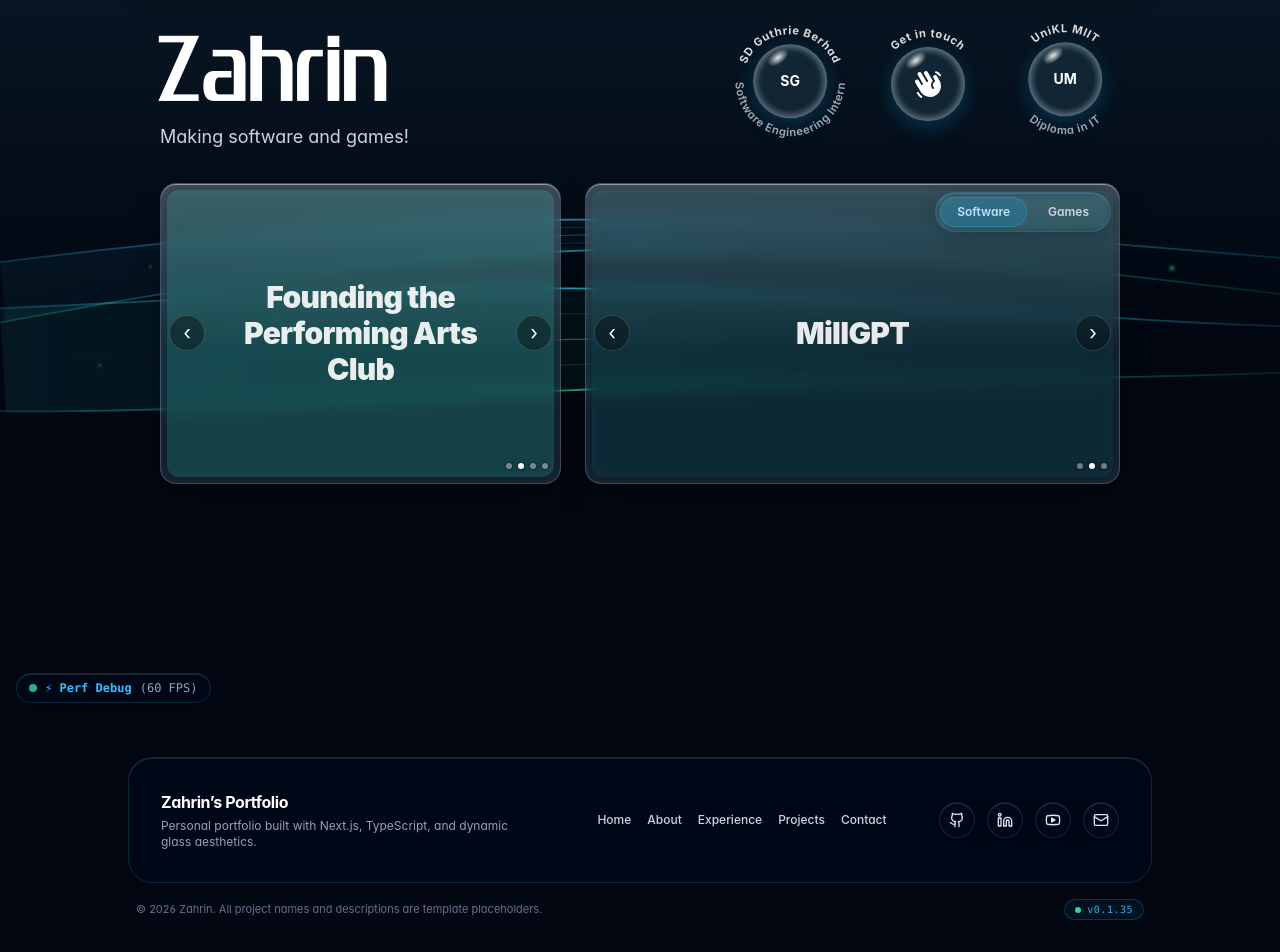
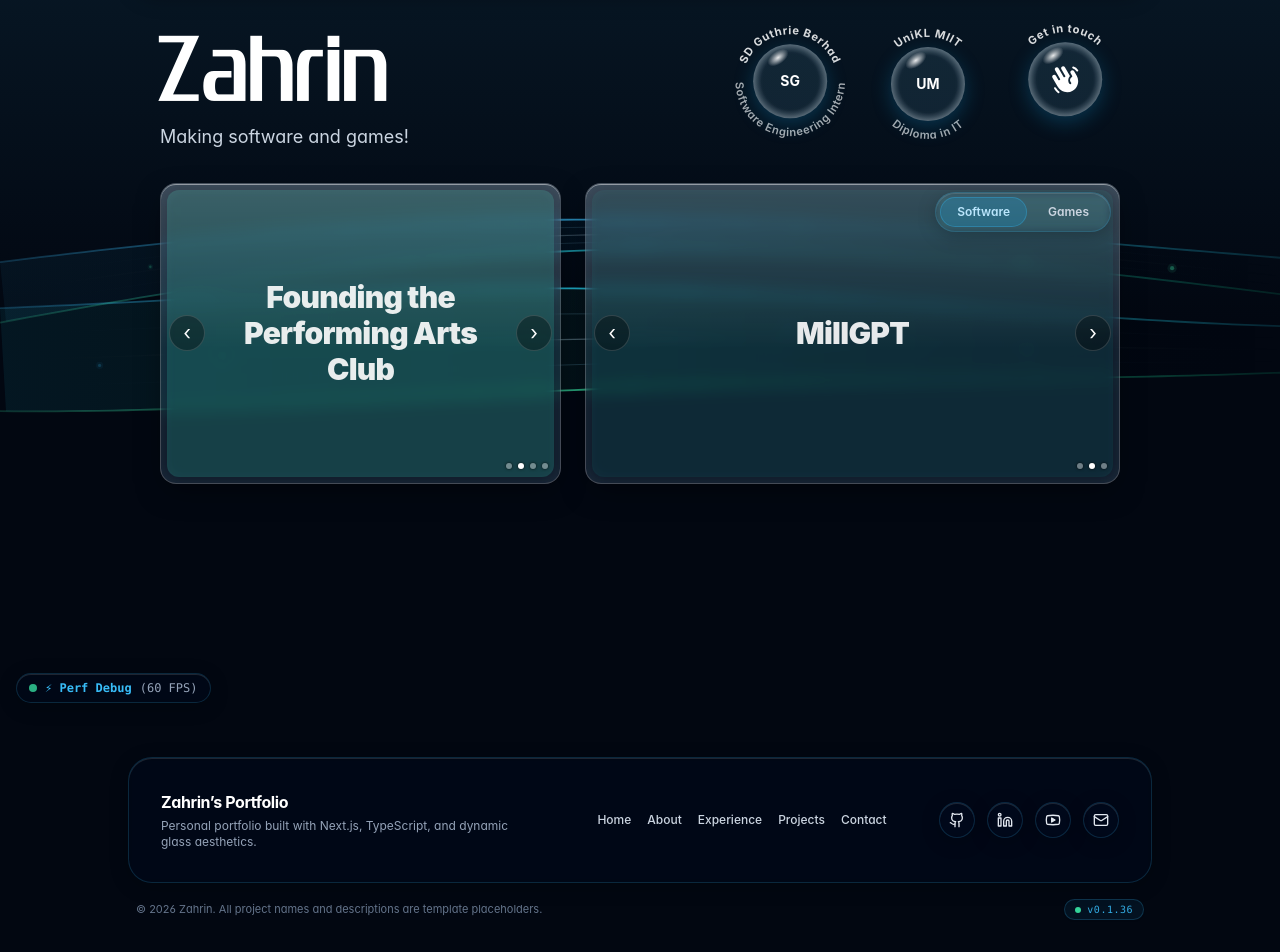
Before and after one commit to muhammadzahrin/portfolio-website, a Next.js app: page / in a window 1280 px wide. Shown: the part 81-1033 px from the top of the page. Built offline with nearby package versions, Linux system fonts and the light colour scheme.

Commit message:
fix: bubble order, wave pivot and intro end flash v0.1.36
Co-Authored-By: Claude Opus 5.5 <noreply@anthropic.com>

```diff
--- a/package.json
+++ b/package.json
@@ -1,6 +1,6 @@
 {
   "name": "portfolio-website",
-  "version": "0.1.35",
+  "version": "0.1.36",
   "private": true,
   "scripts": {
     "dev": "next dev",
--- a/src/app/globals.css
+++ b/src/app/globals.css
@@ -459,7 +459,7 @@ html.disable-backdrop-blur .glass-card-surface {
 }
 
 .bubble-wave {
-  transform-origin: 35% 85%; /* the hand icon's wrist */
+  transform-origin: 45% 92%; /* the base of the hand */
 }
 
 /* Desktop hover: the logo does a quick full turn, then rests facing forward; the hand waves */
@@ -548,10 +548,9 @@ html.disable-backdrop-blur .glass-card-surface {
 .intro-bg {
   position: absolute;
   inset: 0;
-  background: #000;
-  /* Fully black at radius 0; a wide 480px soft edge trails behind the growing hole */
-  -webkit-mask-image: radial-gradient(circle at var(--intro-x, 50%) var(--intro-y, 50%), transparent calc(var(--intro-r) - 480px), #000 var(--intro-r));
-  mask-image: radial-gradient(circle at var(--intro-x, 50%) var(--intro-y, 50%), transparent calc(var(--intro-r) - 480px), #000 var(--intro-r));
+  /* Fully black at radius 0; a wide 480px soft edge trails behind the growing hole.
+     A gradient background, not a mask: one paint per frame instead of a separate mask pass, so the reveal stutters less */
+  background: radial-gradient(circle at var(--intro-x, 50%) var(--intro-y, 50%), transparent calc(var(--intro-r) - 480px), #000 var(--intro-r));
 }
 
 .intro-logo {
--- a/src/app/page.tsx
+++ b/src/app/page.tsx
@@ -53,9 +53,6 @@ export default function HomePage() {
               <BubbleLogo name={job.organisation} logo={job.logo} />
             </Bubble>
           )}
-          <Bubble href="/contact" id="ring-contact" label="Get in touch" ringText="Get in touch" iconClassName="bubble-wave text-white">
-            <HandWaveIcon />
-          </Bubble>
           {uni && (
             <Bubble
               href="/about"
@@ -69,6 +66,9 @@ export default function HomePage() {
               <BubbleLogo name={uni.title} />
             </Bubble>
           )}
+          <Bubble href="/contact" id="ring-contact" label="Get in touch" ringText="Get in touch" iconClassName="bubble-wave text-white">
+            <HandWaveIcon />
+          </Bubble>
         </div>
       </section>
 
--- a/src/components/home/IntroSplash.tsx
+++ b/src/components/home/IntroSplash.tsx
@@ -40,6 +40,8 @@ export function IntroSplash({ name }: { name: string }) {
     const finish = () => {
       if (cancelled) return;
       cancelled = true;
+      // Hide first: cancelling resets the backdrop to solid black, which flashed for a frame before React removed it
+      overlay.hidden = true;
       running.forEach((a) => a.cancel());
       try {
         sessionStorage.setItem(SEEN_KEY, '1');
--- a/src/components/layout/Footer.tsx
+++ b/src/components/layout/Footer.tsx
@@ -88,7 +88,7 @@ export function Footer() {
         <div className="flex items-center gap-2">
           <span className="inline-flex items-center gap-1.5 font-mono text-[10px] tracking-wider px-2.5 py-0.5 rounded-full bg-sky-950/30 border border-sky-400/20 text-sky-400/90 shadow-sm select-none">
             <span className="w-1.5 h-1.5 rounded-full bg-emerald-400" />
-            v0.1.35
+            v0.1.36
           </span>
         </div>
       </div>
```
Also changed, not shown: 1 other file (tests, documents, lock files or other folders).
